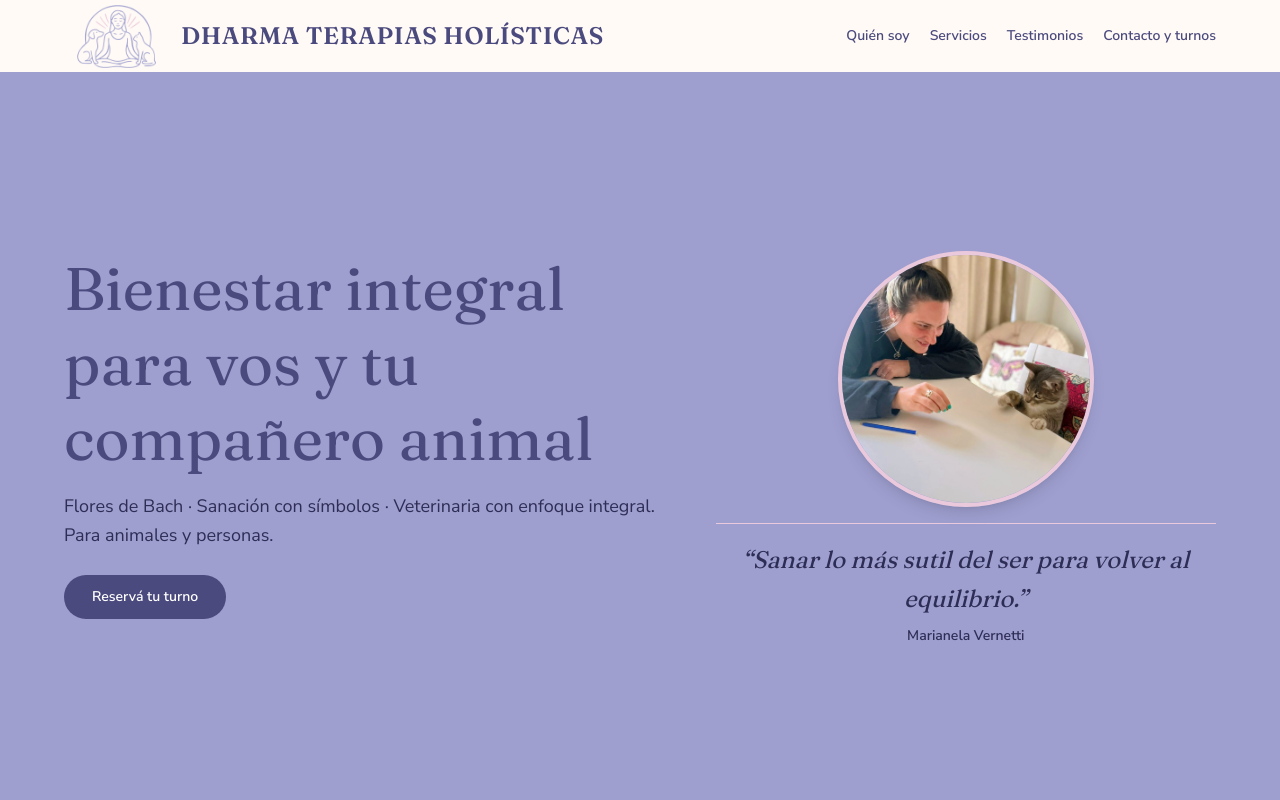
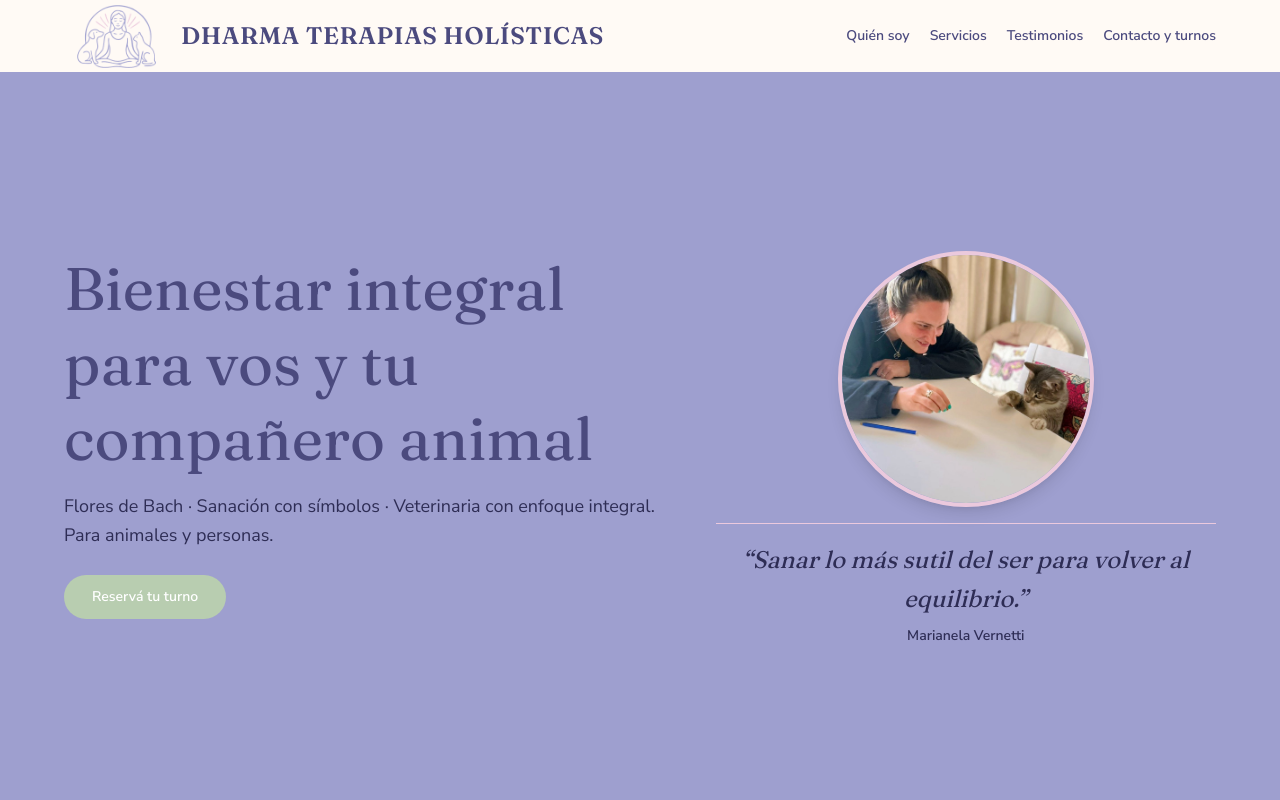
Before and after one commit to Sergio-perez77/dharma-web, a Next.js app: page / in a window 1280 px wide. Shown: the top 800 px of the page. Built offline with nearby package versions, Linux system fonts and the light colour scheme.

Commit message:
color de boton inicio

```diff
--- a/app/page.tsx
+++ b/app/page.tsx
@@ -48,7 +48,7 @@ export default function Home() {
                 href={WHATSAPP_URL}
                 target="_blank"
                 rel="noopener noreferrer"
-                className="inline-block rounded-full bg-[#4B4A7E] px-7 py-3 font-sans text-sm font-semibold !text-white transition hover:bg-[#2E2D55]"
+                className="inline-block rounded-full bg-[#B8CDB0] px-7 py-3 font-sans text-sm font-semibold !text-white transition hover:bg-[#2E2D55]"
               >
                 Reservá tu turno
               </a>
```
